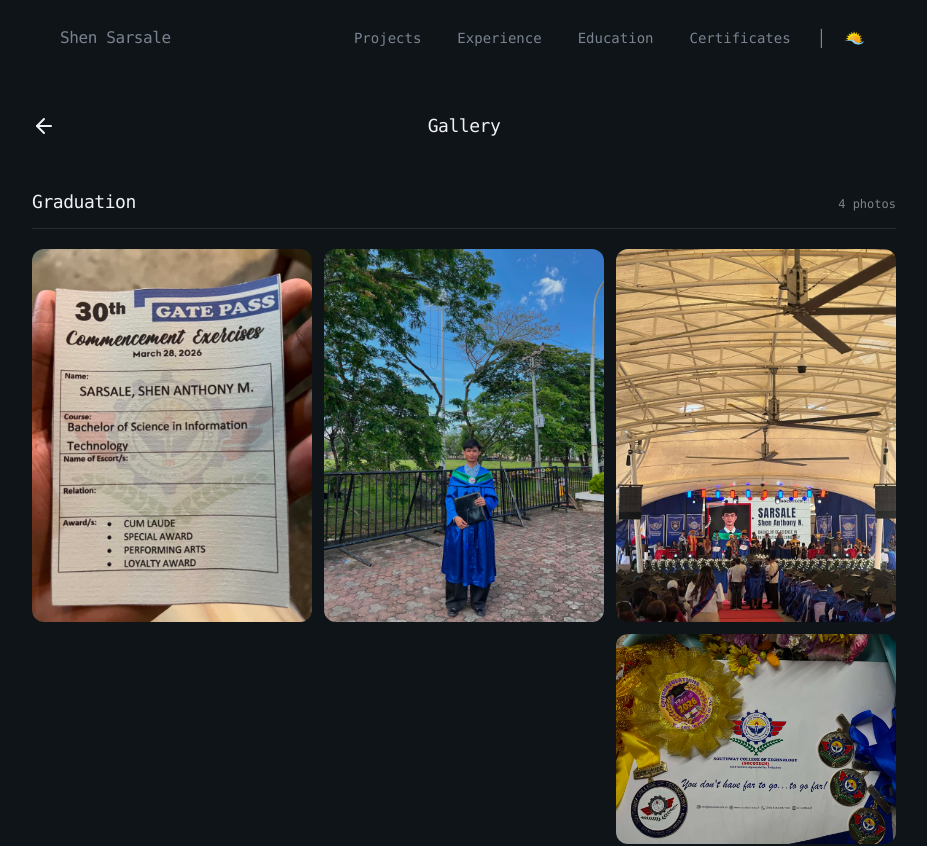
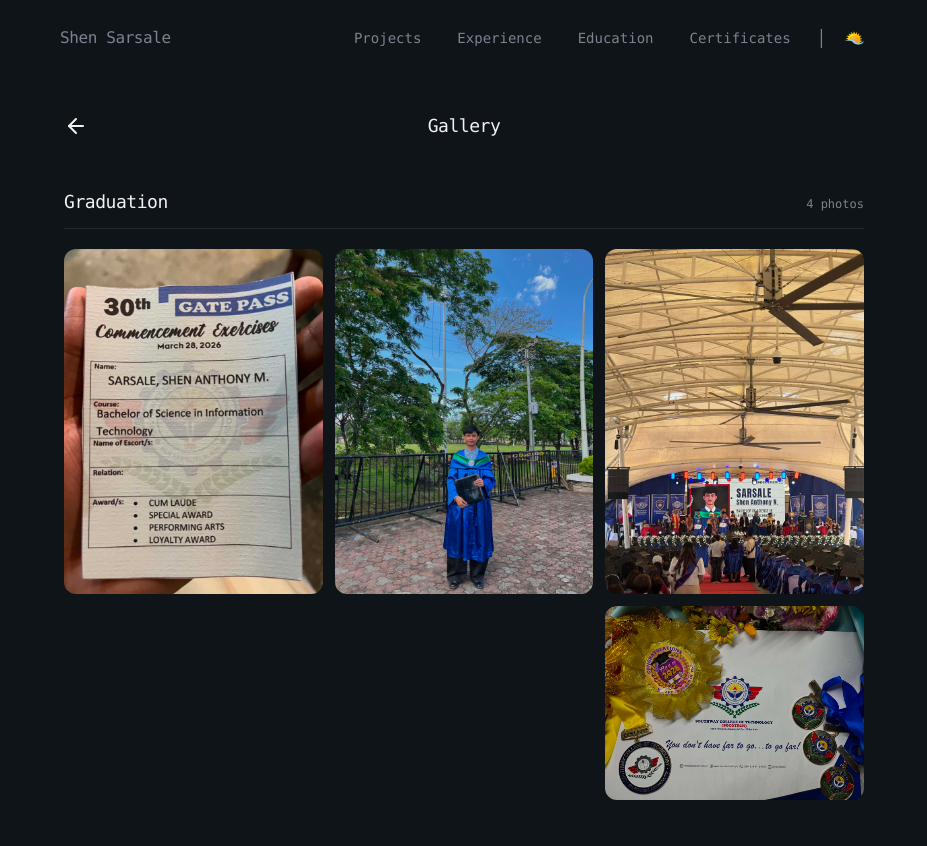
Before and after one commit to Ein-shen/My-porfolio, a React (Vite) app: page /view_gallery in a window 1280 px wide. Shown: the top 846 px of the page, without its empty margins (176-1103 px from the left). Built offline with nearby package versions, Linux system fonts and the light colour scheme; the HTML template or start-up script is replaced by a standard one.

Commit message:
added the view gallyer change the witdh it self same inthe hero

```diff
--- a/src/away/View_gallery.jsx
+++ b/src/away/View_gallery.jsx
@@ -130,7 +130,7 @@
 
   return (
     <div className="container mx-auto px-6 md:px-12 py-10 relative z-10 pt-28">
-      <div className="mx-auto max-w-[900px]">
+      <div className="mx-auto max-w-[800px]">
         {/* Header */}
         <div className="grid grid-cols-[auto_1fr_auto] items-center mb-12 animate-fade-in animation-delay-100">
           <button
```
